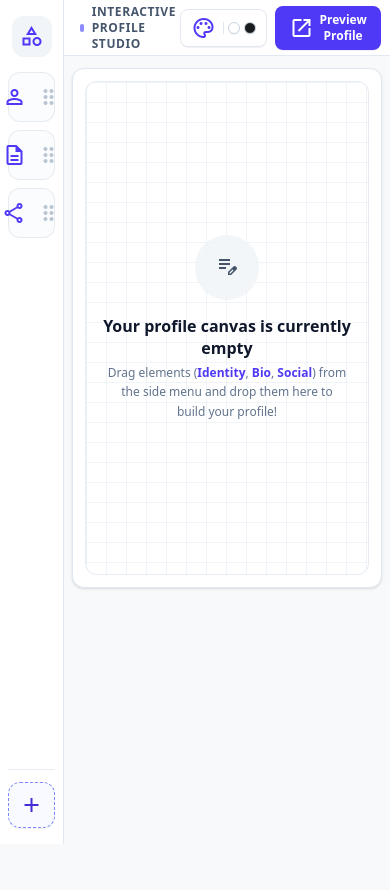
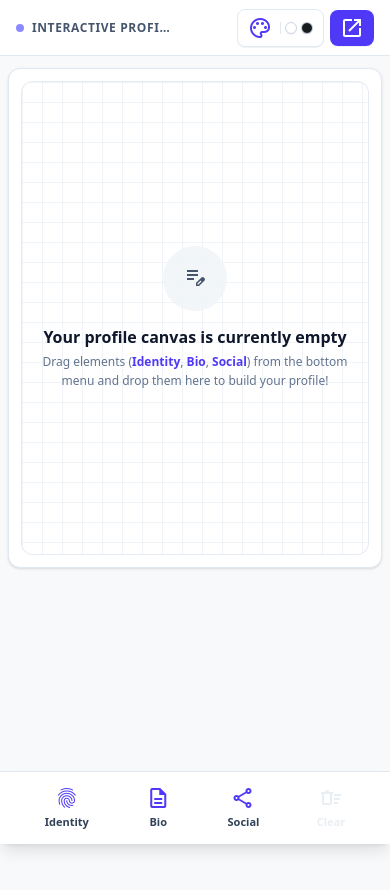
Before and after one commit to Kiran-F/profileBuilder, a React (Vite) app: page / in a window 390 px wide. Shown: the top 890 px of the page. Built offline with nearby package versions, Linux system fonts and the light colour scheme.

Commit message:
mobile layout fixed

```diff
--- a/src/App.jsx
+++ b/src/App.jsx
@@ -115,19 +115,34 @@ export default function App() {
     window.open(previewUrl, '_blank');
   };
 
+  const handleMobileDragStart = (e, type) => {
+    window.__draggedSidebarType = type;
+    window.__draggedSource = 'sidebar';
+    try {
+      e.dataTransfer.setData('text/plain', type);
+      e.dataTransfer.setData('application/x-profile-block', type);
+      e.dataTransfer.effectAllowed = 'copy';
+    } catch (err) {}
+  };
+
+  const handleMobileDragEnd = () => {
+    window.__draggedSidebarType = null;
+    window.__draggedSource = null;
+  };
+
   return (
-    <div className="min-h-screen flex flex-col bg-[#f7f9fb] font-sans antialiased text-slate-900 selection:bg-[#4648d4] selection:text-white">
-      {/* Top Action Bar - RESPONSIVE MATCHING SIDEBAR WIDTH ON <= 768px */}
-      <header className="h-14 ml-16 sm:ml-44 md:ml-60 bg-white/95 backdrop-blur-md border-b border-slate-200 px-4 sm:px-6 flex items-center justify-between z-50 sticky top-0 transition-all duration-200">
+    <div className="min-h-screen flex flex-col bg-[#f7f9fb] font-sans antialiased text-slate-900 selection:bg-[#4648d4] selection:text-white pb-16 sm:pb-0">
+      {/* Top Header Bar - Full Width on screens < 640px */}
+      <header className="h-14 ml-0 sm:ml-44 md:ml-60 bg-white/95 backdrop-blur-md border-b border-slate-200 px-4 sm:px-6 flex items-center justify-between z-50 sticky top-0 transition-all duration-200">
         <div className="flex items-center gap-2">
           <span className="w-2 h-2 rounded-full bg-indigo-500 animate-pulse"></span>
-          <span className="text-xs font-bold uppercase tracking-wider text-slate-600">
+          <span className="text-xs font-bold uppercase tracking-wider text-slate-600 truncate max-w-[140px] sm:max-w-none">
             Interactive Profile Studio
           </span>
         </div>
 
         {/* Action Controls & Color Picker */}
-        <div className="flex items-center gap-2 sm:gap-3">
+        <div className="flex items-center gap-1.5 sm:gap-3">
           {/* "Change Colors" Button */}
           <div className="relative">
             <button
@@ -295,21 +310,14 @@ export default function App() {
             )}
           </div>
 
-          {elements.length > 0 && (
-            <button
-              onClick={handleClearCanvas}
-              className="text-xs font-medium text-slate-500 hover:text-red-600 px-2.5 py-1.5 rounded-lg hover:bg-slate-100 transition-colors cursor-pointer"
-            >
-              Clear Canvas
-            </button>
-          )}
-
+          {/* PREVIEW BUTTON: SHOW "Preview" TEXT ON SCREENS >= 768px (md), ICON-ONLY ON SMALLER SCREENS */}
           <button
             onClick={handleOpenPreviewTab}
-            className="px-3.5 py-1.5 rounded-lg bg-indigo-600 hover:bg-indigo-700 text-white text-xs font-semibold shadow-2xs transition-all flex items-center gap-1.5 cursor-pointer"
+            className="px-2.5 md:px-3.5 py-1.5 rounded-lg bg-indigo-600 hover:bg-indigo-700 text-white text-xs font-semibold shadow-2xs transition-all flex items-center gap-1.5 cursor-pointer"
+            title="Preview Profile in new tab"
           >
-            <span className="material-symbols-outlined text-sm">open_in_new</span>
-            Preview Profile
+            <span className="material-symbols-outlined text-base">open_in_new</span>
+            <span className="hidden md:inline">Preview</span>
           </button>
         </div>
       </header>
@@ -330,6 +338,64 @@ export default function App() {
           onDeleteElement={handleDeleteElement}
         />
       </div>
+
+      {/* FIXED BOTTOM DRAGGABLE BAR FOR MOBILE (VISIBLE ON ALL SCREENS < 640px) */}
+      <nav className="sm:hidden fixed bottom-0 left-0 right-0 z-50 bg-white/95 backdrop-blur-md border-t border-slate-200 py-2.5 px-4 flex items-center justify-around shadow-lg select-none">
+        {/* 1. Identity Block Source */}
+        <div
+          draggable="true"
+          onDragStart={(e) => handleMobileDragStart(e, 'identity')}
+          onDragEnd={handleMobileDragEnd}
+          onMouseUp={handleMobileDragEnd}
+          className="flex flex-col items-center gap-1 py-1 px-3 rounded-xl text-slate-700 hover:text-indigo-600 transition-all cursor-grab active:cursor-grabbing"
+          title="Drag onto canvas to add Identity"
+        >
+          <span className="material-symbols-outlined text-xl text-indigo-600">fingerprint</span>
+          <span className="text-[11px] font-semibold">Identity</span>
+        </div>
+
+        {/* 2. Bio Block Source */}
+        <div
+          draggable="true"
+          onDragStart={(e) => handleMobileDragStart(e, 'bio')}
+          onDragEnd={handleMobileDragEnd}
+          onMouseUp={handleMobileDragEnd}
+          className="flex flex-col items-center gap-1 py-1 px-3 rounded-xl text-slate-700 hover:text-indigo-600 transition-all cursor-grab active:cursor-grabbing"
+          title="Drag onto canvas to add Bio"
+        >
+          <span className="material-symbols-outlined text-xl text-indigo-600">description</span>
+          <span className="text-[11px] font-semibold">Bio</span>
+        </div>
+
+        {/* 3. Social Block Source */}
+        <div
+          draggable="true"
+          onDragStart={(e) => handleMobileDragStart(e, 'social')}
+          onDragEnd={handleMobileDragEnd}
+          onMouseUp={handleMobileDragEnd}
+          className="flex flex-col items-center gap-1 py-1 px-3 rounded-xl text-slate-700 hover:text-indigo-600 transition-all cursor-grab active:cursor-grabbing"
+          title="Drag onto canvas to add Social"
+        >
+          <span className="material-symbols-outlined text-xl text-indigo-600">share</span>
+          <span className="text-[11px] font-semibold">Social</span>
+        </div>
+
+        {/* 4. Clear Canvas Option */}
+        <button
+          type="button"
+          disabled={elements.length === 0}
+          onClick={handleClearCanvas}
+          className={`flex flex-col items-center gap-1 py-1 px-3 rounded-xl transition-all cursor-pointer ${
+            elements.length > 0
+              ? 'text-red-500 hover:text-red-700'
+              : 'text-slate-300 opacity-40 pointer-events-none'
+          }`}
+          title="Clear all canvas elements"
+        >
+          <span className="material-symbols-outlined text-xl">delete_sweep</span>
+          <span className="text-[11px] font-semibold">Clear</span>
+        </button>
+      </nav>
 
       {/* Modals */}
       {editingElement && editingElement.type === 'identity' && (
--- a/src/components/Canvas.jsx
+++ b/src/components/Canvas.jsx
@@ -143,9 +143,9 @@ export default function Canvas({
           handleDropAtPosition(e, dropTargetIndex !== null ? dropTargetIndex : elements.length);
         }
       }}
-      className="flex-1 ml-16 sm:ml-44 md:ml-60 bg-[#f7f9fb] p-2 sm:p-3 md:p-8 flex justify-center items-start overflow-y-auto min-h-screen select-none transition-all duration-200"
+      className="flex-1 ml-0 sm:ml-44 md:ml-60 bg-[#f7f9fb] p-2 sm:p-4 md:p-8 pb-28 sm:pb-8 flex justify-center items-start overflow-y-auto min-h-screen select-none transition-all duration-200"
     >
-      {/* Central Profile Card Container - DYNAMIC FULL WIDTH & COMPACT PADDING ON SCREENS <= 768px */}
+      {/* Central Profile Card Container - FULL WIDTH ON SCREENS < 640px */}
       <div
         style={{ backgroundColor: cardBgColor, color: textColor }}
         onDragOver={(e) => handleLineDragOver(e, elements.length)}
@@ -156,7 +156,7 @@ export default function Canvas({
             handleDropAtPosition(e, dropTargetIndex !== null ? dropTargetIndex : elements.length);
           }
         }}
-        className={`w-full max-w-none rounded-xl sm:rounded-2xl md:rounded-3xl shadow-sm border transition-all p-3 sm:p-5 md:p-12 flex flex-col items-center relative min-h-[520px] sm:min-h-[580px] md:min-h-[640px] my-1 sm:my-2 ${
+        className={`w-full max-w-none rounded-xl sm:rounded-2xl md:rounded-3xl shadow-sm border transition-all p-3 sm:p-6 md:p-12 flex flex-col items-center relative min-h-[500px] sm:min-h-[580px] md:min-h-[640px] my-1 sm:my-2 ${
           isCanvasDragOver
             ? 'border-indigo-500 ring-4 ring-indigo-500/10'
             : 'border-slate-200'
@@ -185,12 +185,12 @@ export default function Canvas({
               Your profile canvas is currently empty
             </h3>
             <p className="text-xs text-slate-500 max-w-xs leading-relaxed px-1">
-              Drag elements (<span className="font-semibold text-indigo-600">Identity</span>, <span className="font-semibold text-indigo-600">Bio</span>, <span className="font-semibold text-indigo-600">Social</span>) from the side menu and drop them here to build your profile!
+              Drag elements (<span className="font-semibold text-indigo-600">Identity</span>, <span className="font-semibold text-indigo-600">Bio</span>, <span className="font-semibold text-indigo-600">Social</span>) from the bottom menu and drop them here to build your profile!
             </p>
           </div>
         )}
 
-        {/* POPULATED CANVAS ELEMENTS - CONTROLS ALWAYS VISIBLE */}
+        {/* POPULATED CANVAS ELEMENTS */}
         {elements.map((elem, index) => {
           const showTopLine = dropTargetIndex === index;
 
--- a/src/components/Sidebar.jsx
+++ b/src/components/Sidebar.jsx
@@ -24,13 +24,13 @@ export default function Sidebar() {
   ];
 
   return (
-    <aside className="w-16 sm:w-44 md:w-60 bg-white border-r border-slate-200 flex flex-col py-4 md:py-6 px-2 sm:px-3 md:px-4 gap-3 md:gap-4 fixed left-0 top-0 bottom-0 z-40 h-screen overflow-y-auto select-none transition-all duration-200">
+    <aside className="hidden sm:flex w-44 md:w-60 bg-white border-r border-slate-200 flex-col py-4 md:py-6 px-3 md:px-4 gap-3 md:gap-4 fixed left-0 top-0 bottom-0 z-40 h-screen overflow-y-auto select-none transition-all duration-200">
       {/* Header section */}
-      <div className="flex items-center justify-center sm:justify-start gap-2.5 px-1 md:px-2 mb-1 md:mb-2">
+      <div className="flex items-center justify-start gap-2.5 px-2 mb-2">
         <div className="bg-slate-100 p-2 rounded-xl flex items-center justify-center text-indigo-600 shadow-2xs">
           <span className="material-symbols-outlined text-[20px]">category</span>
         </div>
-        <div className="hidden sm:block">
+        <div>
           <h2 className="text-xs md:text-sm font-bold text-slate-900 leading-tight">
             Elements
           </h2>
@@ -54,7 +54,7 @@ export default function Sidebar() {
                 setActiveTab(item.key);
                 handleDragStart(e, item.key);
               }}
-              className={`flex items-center justify-center sm:justify-start gap-2.5 px-2 sm:px-3.5 py-3 md:py-3.5 rounded-xl text-sm font-semibold transition-all cursor-grab active:cursor-grabbing border ${
+              className={`flex items-center justify-start gap-2.5 px-3 py-3 md:py-3.5 rounded-xl text-sm font-semibold transition-all cursor-grab active:cursor-grabbing border ${
                 isActive
                   ? 'bg-indigo-50 border-indigo-200 text-indigo-700 shadow-2xs'
                   : 'bg-slate-50/50 border-slate-200/80 text-slate-700 hover:bg-indigo-50/60 hover:border-indigo-300 hover:text-indigo-600'
@@ -64,7 +64,7 @@ export default function Sidebar() {
               <span className="material-symbols-outlined text-[20px] text-indigo-600 flex-shrink-0">
                 {item.icon}
               </span>
-              <div className="hidden sm:flex flex-col overflow-hidden">
+              <div className="flex flex-col overflow-hidden">
                 <span className="truncate text-xs md:text-sm leading-tight">{item.label}</span>
                 <span className="text-[10px] font-normal text-slate-400 truncate hidden md:block">{item.desc}</span>
               </div>
@@ -83,11 +83,11 @@ export default function Sidebar() {
           onMouseDown={() => startDragging('custom')}
           onTouchStart={() => startDragging('custom')}
           onDragStart={(e) => handleDragStart(e, 'custom')}
-          className="w-full flex items-center justify-center gap-1.5 py-2.5 md:py-3 px-2 md:px-4 border border-dashed border-indigo-400 rounded-xl text-xs md:text-sm font-semibold text-indigo-700 bg-indigo-50/40 hover:bg-indigo-100/60 transition-colors cursor-grab active:cursor-grabbing shadow-2xs"
+          className="w-full flex items-center justify-center gap-1.5 py-2.5 md:py-3 px-3 md:px-4 border border-dashed border-indigo-400 rounded-xl text-xs md:text-sm font-semibold text-indigo-700 bg-indigo-50/40 hover:bg-indigo-100/60 transition-colors cursor-grab active:cursor-grabbing shadow-2xs"
           title="Drag onto canvas to add custom link"
         >
           <span className="material-symbols-outlined text-[18px]">add</span>
-          <span className="hidden sm:inline">Custom Block</span>
+          <span>Custom Block</span>
         </div>
       </div>
     </aside>
```
